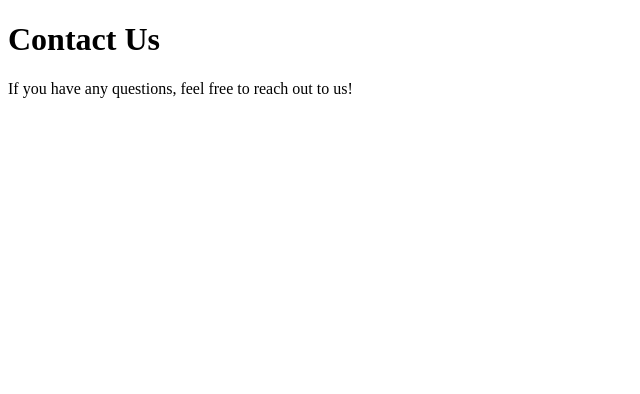
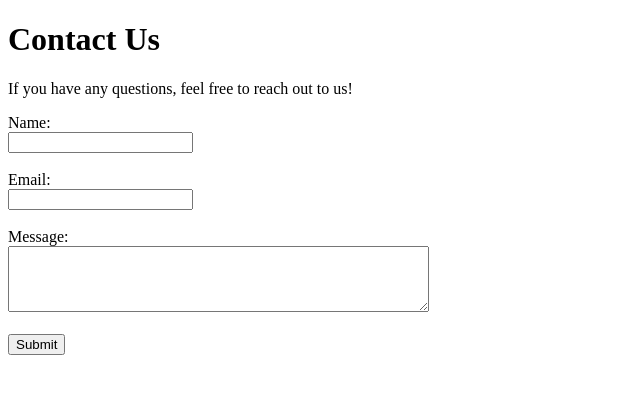
Before and after one commit to bhumika443/GitBasic, a plain HTML site: page contactus.html in a window 1280 px wide. Shown: the whole page, without its empty margins (0-640 px from the left). Drawn offline with Linux system fonts and the light colour scheme.

Commit message:
Add: Implement contact form in contact us page

```diff
--- a/contactus.html
+++ b/contactus.html
@@ -8,5 +8,16 @@
 <body>
     <h1>Contact Us</h1>
     <p>If you have any questions, feel free to reach out to us!</p>
+    <form action="/submit_contact" method="post">
+        <label for="name">Name:</label><br>
+        <input type="text" id="name" name="name" required><br><br>
+
+        <label for="email">Email:</label><br>
+        <input type="email" id="email" name="email" required><br><br>
+
+        <label for="message">Message:</label><br>
+        <textarea id="message" name="message" rows="4" cols="50" required></textarea><br><br>
+
+        <input type="submit" value="Submit">
 
 </html>
```
